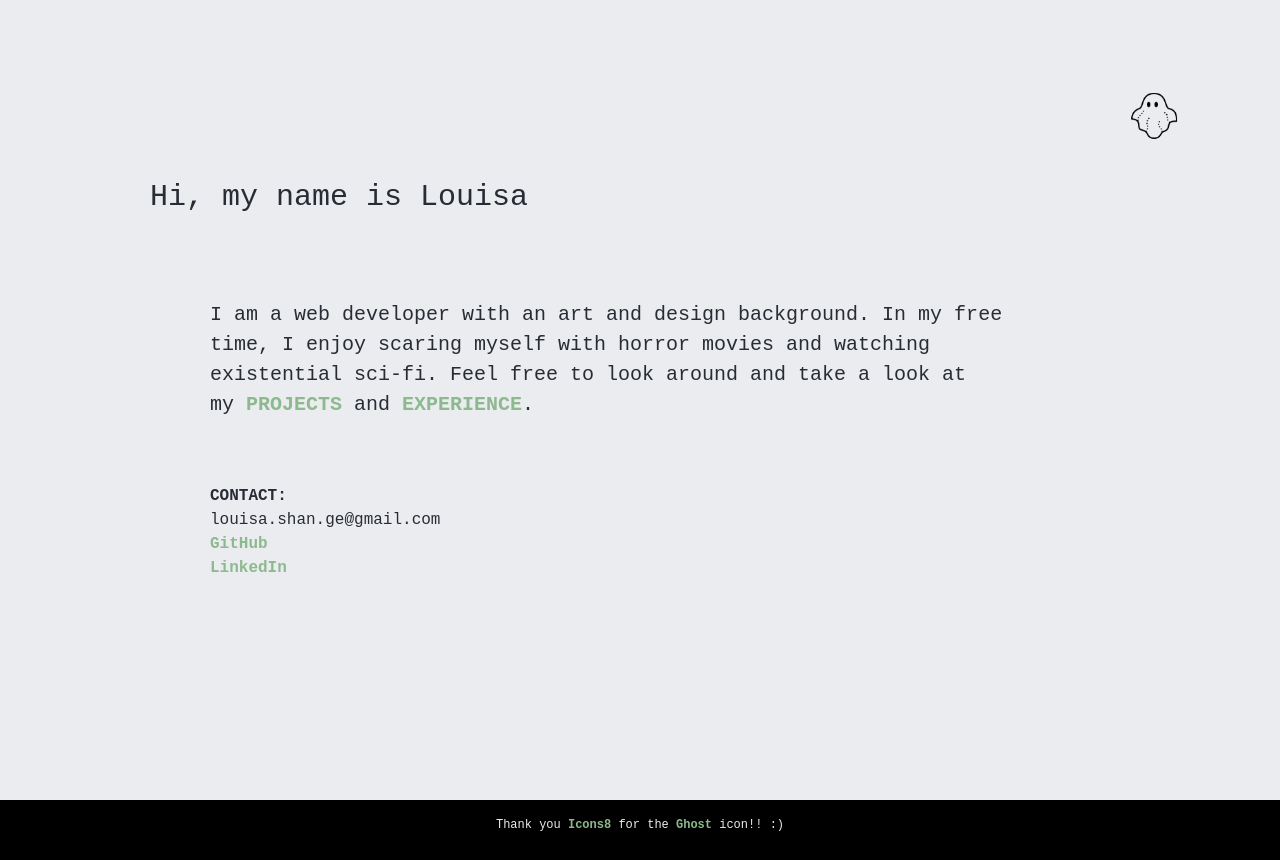
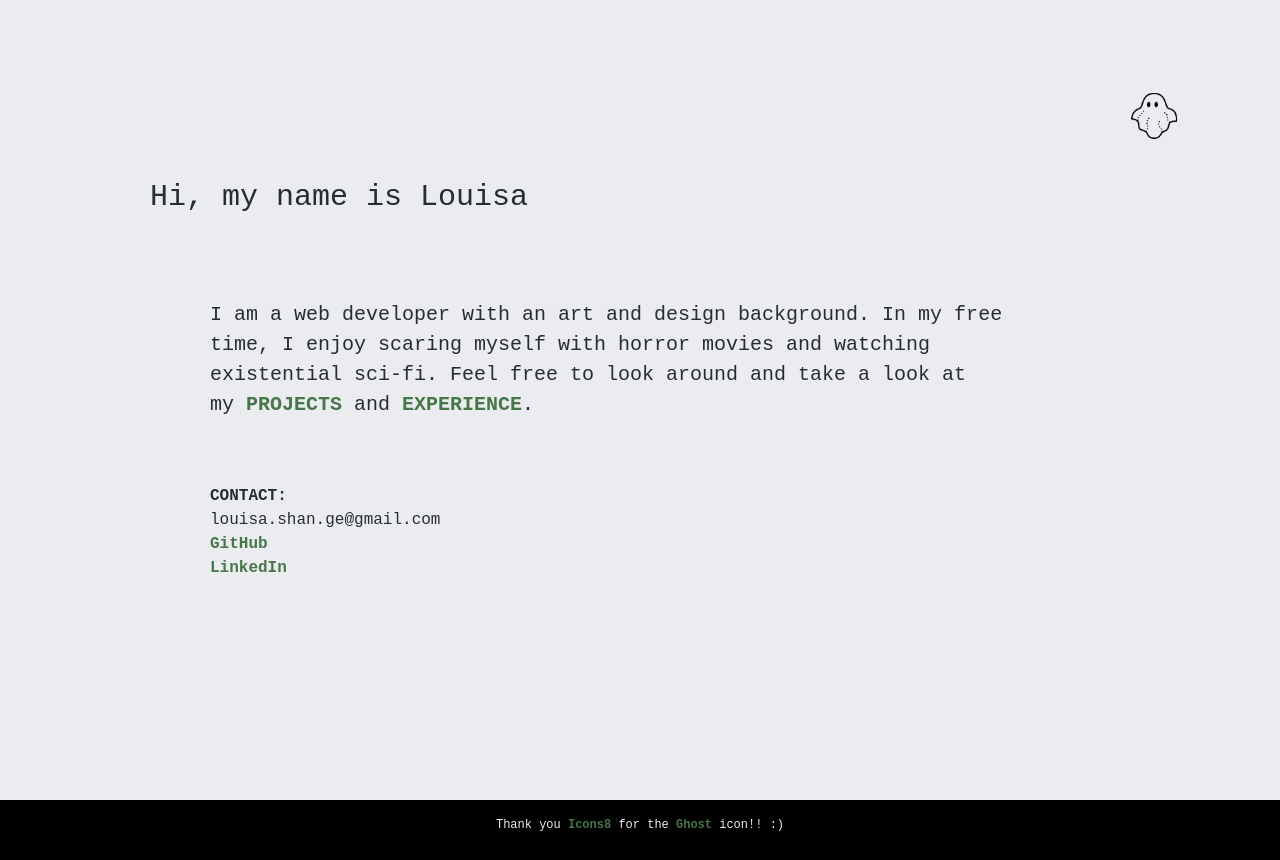
Before and after one commit to package-l/portfolio, a React (Create React App) app: page /projects in a window 1280 px wide. Built offline with nearby package versions, Linux system fonts and the light colour scheme.

Commit message:
Update colors

```diff
--- a/src/App.css
+++ b/src/App.css
@@ -35,7 +35,7 @@ body {
 /* link styles */
 
 a {
-  color: #8CB98D !important;
+  color: #477648 !important;
   text-shadow: "0px 0px";
   font-weight: bold;
   text-decoration: none!important;
@@ -161,7 +161,7 @@ a:hover {
 }
 
 .container .each_project .overlay p {
-  color: #8CB98D;
+  color: #477648;
   font-size: 12px;
   margin-top: 80%;
 }
@@ -180,7 +180,7 @@ a:hover {
   margin-left: 50%;
   margin-top: 20%;
   font-size: 10pt;
-  color:#8CB98D
+  color:#477648
 }
 
 .ghost_container:hover p {
```
